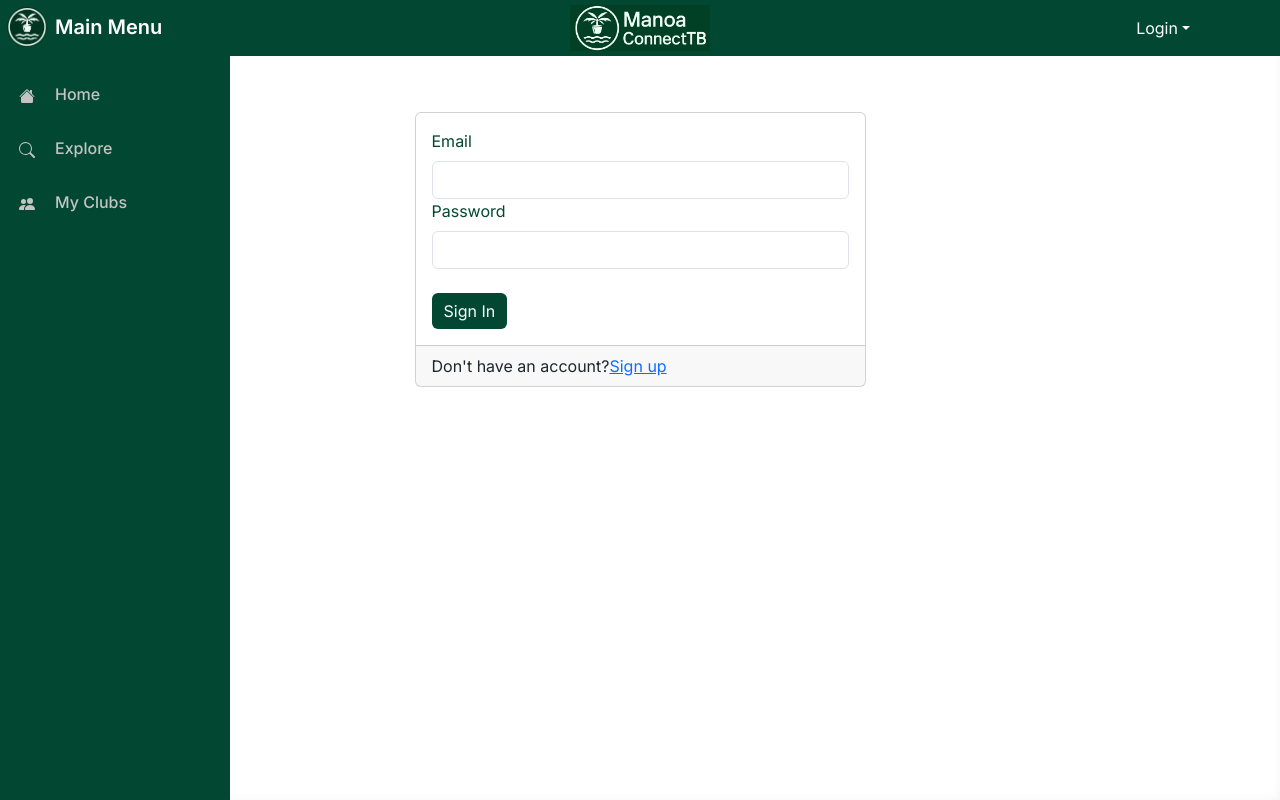
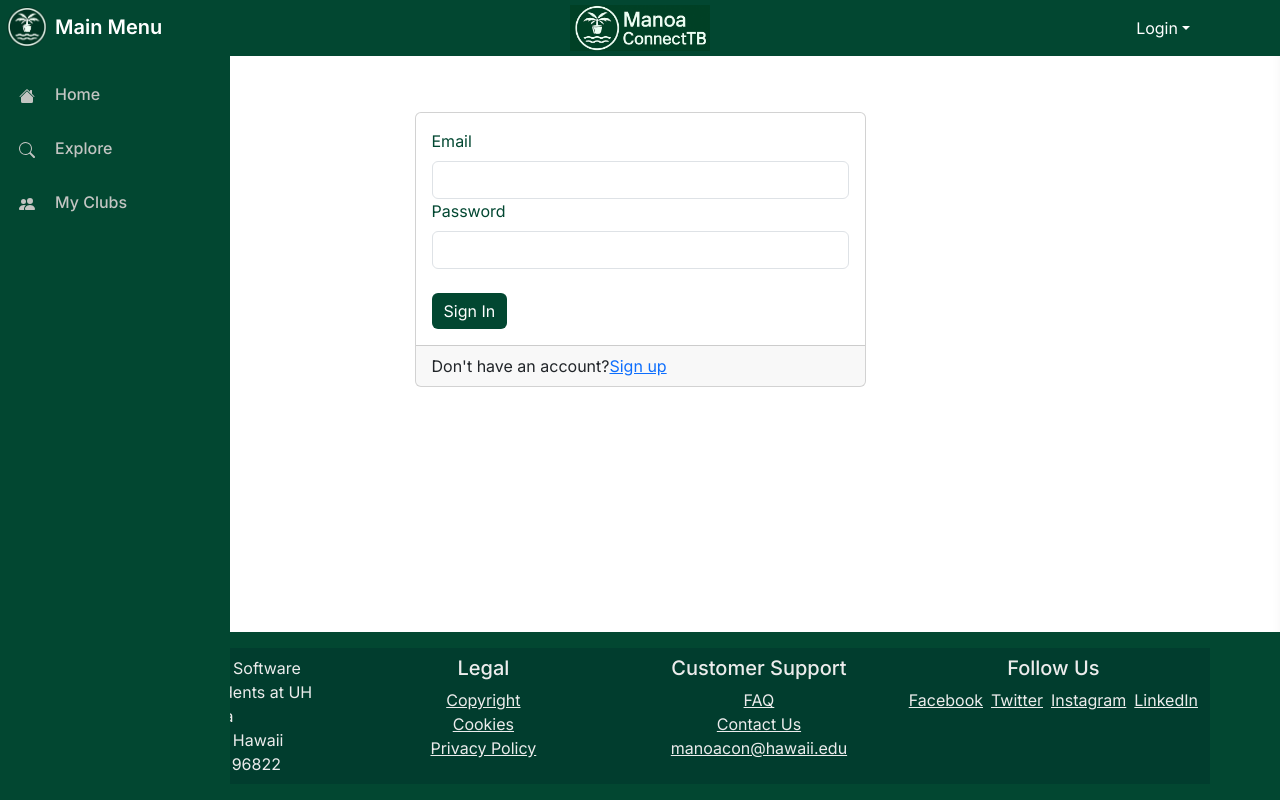
Before and after one commit to manoaconnecttb/ManoaConnect, a Next.js app: page /auth/signin in a window 1280 px wide. Shown: the top 800 px of the page. Built offline with nearby package versions, Linux system fonts and the light colour scheme; no server answers.

Commit message:
i hope footer works now

```diff
--- a/src/app/layout.tsx
+++ b/src/app/layout.tsx
@@ -24,14 +24,15 @@
     <html lang="en">
       <body className={classString}>
         <Providers>
-          <NavBar />
-          <div style={{ display: 'flex', minHeight: '100vh' }}>
+          <div className="page-container d-flex flex-column min-vh-100">
+            <NavBar />
             <Sidebar />
-            <main style={{ flex: 1 }}>
+            <main className="flex-grow-1">
               {children}
             </main>
+
+            <Footer />
           </div>
-          <Footer />
         </Providers>
       </body>
     </html>
```
